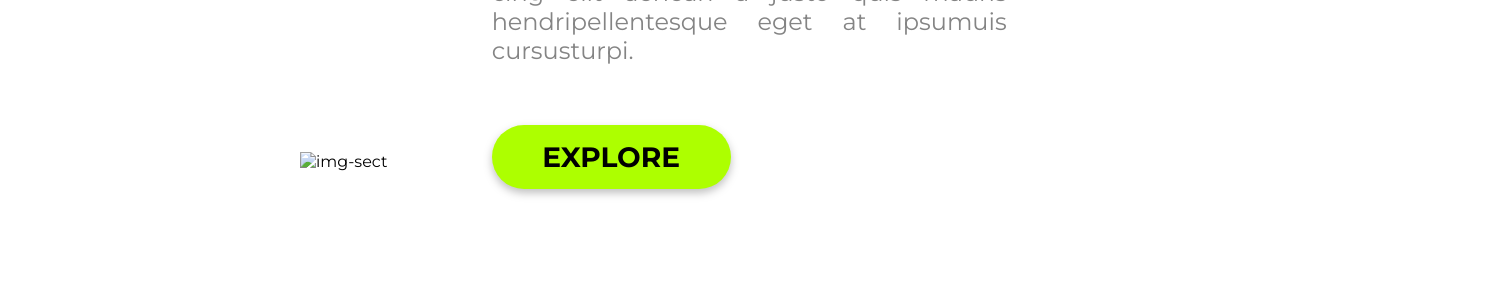
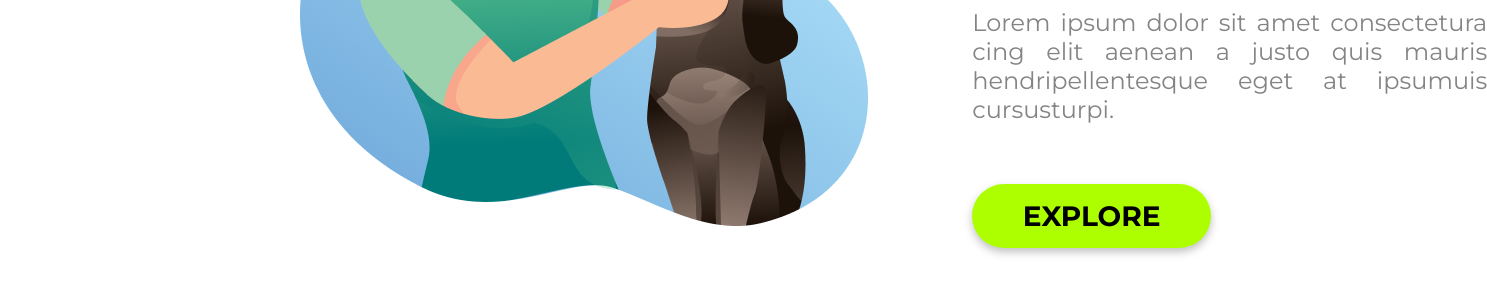
Before and after one commit to WesleyCarvalho10/Pet-Shop, a plain HTML site: page index.html in a window 1280 px wide. Shown: the part 515-800 px from the top of the page, 1487 px wide, since content can reach past the window. Drawn offline with Linux system fonts and the light colour scheme.

Commit message:
alteracao na pasta

```diff
--- a/index.html
+++ b/index.html
@@ -22,7 +22,7 @@
             <button class="ele-one hea-but">LOG IN</button>
         </header>
         <div class="img-div">
-            <img src="./img/DESAFIO03.png" alt="img-sect" class="img">
+            <img src="./assets/DESAFIO03.png" alt="img-sect" class="img">
         </div>
         <main>
 
```
